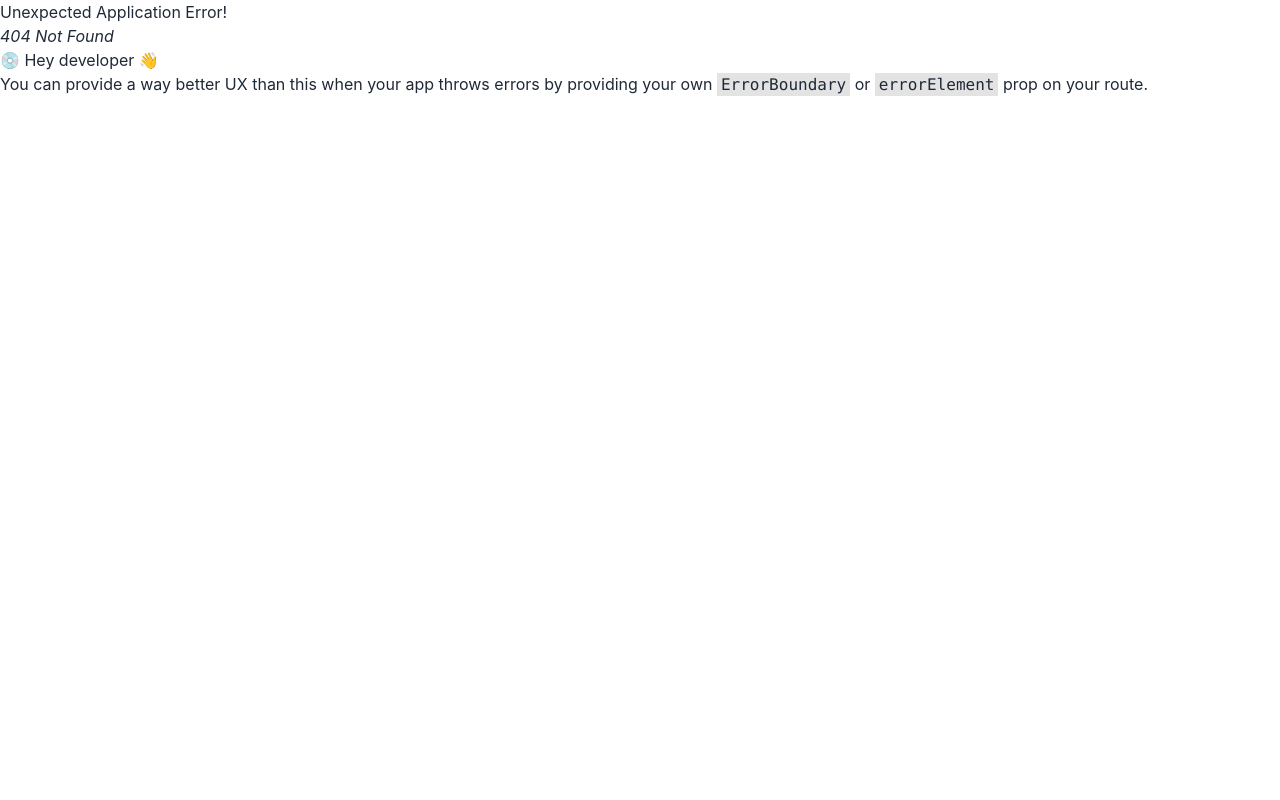
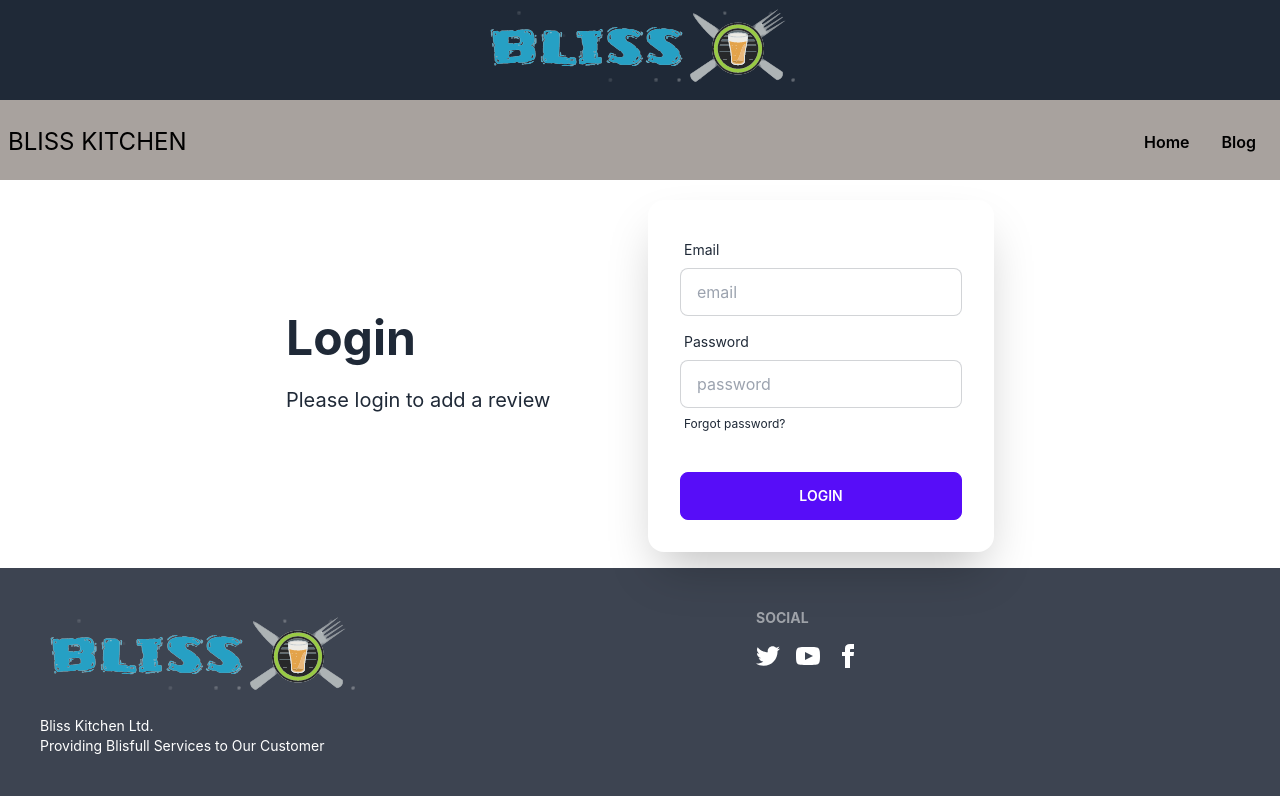
Before and after one commit to pritthwiraz/bliss-review-client, a React (Create React App) app: page /login in a window 1280 px wide. Before the commit this address had no page. Built offline with nearby package versions, Linux system fonts and the light colour scheme.

Commit message:
firebase

```diff
--- a/package.json
+++ b/package.json
@@ -7,6 +7,7 @@
     "@testing-library/react": "^13.4.0",
     "@testing-library/user-event": "^13.5.0",
     "daisyui": "^2.39.0",
+    "firebase": "^9.14.0",
     "react": "^18.2.0",
     "react-dom": "^18.2.0",
     "react-router-dom": "^6.4.3",
--- /dev/null
+++ b/src/Pages/Login/Login.js
@@ -0,0 +1,39 @@
+import React from 'react';
+
+const Login = () => {
+    return (
+        <div className="hero w-full">
+            <div className="hero-content grid md:grid-cols-2 lg:flex-row-reverse">
+                <div className="text-center lg:text-left">
+                    <h1 className="text-5xl font-bold">Login</h1>
+                    <p className="py-6 text-xl">Please login to
+                        add a review</p>
+                </div>
+                <div className="card flex-shrink-0 w-full max-w-sm shadow-2xl bg-base-100">
+                    <div className="card-body">
+                        <div className="form-control">
+                            <label className="label">
+                                <span className="label-text">Email</span>
+                            </label>
+                            <input type="text" placeholder="email" className="input input-bordered" />
+                        </div>
+                        <div className="form-control">
+                            <label className="label">
+                                <span className="label-text">Password</span>
+                            </label>
+                            <input type="text" placeholder="password" className="input input-bordered" />
+                            <label className="label">
+                                <a href="/" className="label-text-alt link link-hover">Forgot password?</a>
+                            </label>
+                        </div>
+                        <div className="form-control mt-6">
+                            <button className="btn btn-primary">Login</button>
+                        </div>
+                    </div>
+                </div>
+            </div>
+        </div>
+    );
+};
+
+export default Login;
--- a/src/Router/Routes/Routes.js
+++ b/src/Router/Routes/Routes.js
@@ -1,6 +1,7 @@
 import Main from "../../Layout/Main";
 import Blog from "../../Pages/Blog/Blog";
 import Home from "../../Pages/Home/Home/Home";
+import Login from "../../Pages/Login/Login";
 import ServiceDetails from "../../Pages/ServiceDetails/ServiceDetails";
 
 const { createBrowserRouter } = require("react-router-dom");
@@ -22,6 +23,10 @@
                 path: '/servicedetails/:id',
                 element: <ServiceDetails></ServiceDetails>,
                 loader: ({params}) => fetch(`http://localhost:5000/services/${params.id}`)
+            },
+            {
+                path: '/login',
+                element: <Login></Login>
             }
         ]
     }
--- /dev/null
+++ b/src/firebase/firebase.config.js
@@ -0,0 +1,19 @@
+// Import the functions you need from the SDKs you need
+import { initializeApp } from "firebase/app";
+// TODO: Add SDKs for Firebase products that you want to use
+// https://firebase.google.com/docs/web/setup#available-libraries
+
+// Your web app's Firebase configuration
+const firebaseConfig = {
+  apiKey: process.env.REACT_APP_apiKey,
+  authDomain: process.env.REACT_APP_authDomain,
+  projectId: process.env.REACT_APP_projectId,
+  storageBucket: process.env.REACT_APP_storageBucket,
+  messagingSenderId: process.env.REACT_APP_messagingSenderId,
+  appId: process.env.REACT_APP_appId,
+};
+
+// Initialize Firebase
+const app = initializeApp(firebaseConfig);
+
+export default app;
```
Also changed, not shown: 1 other file (tests, documents, lock files or other folders).
